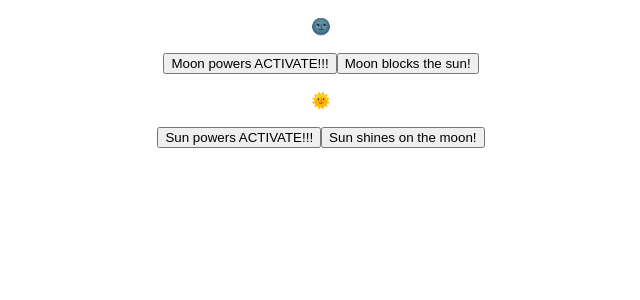
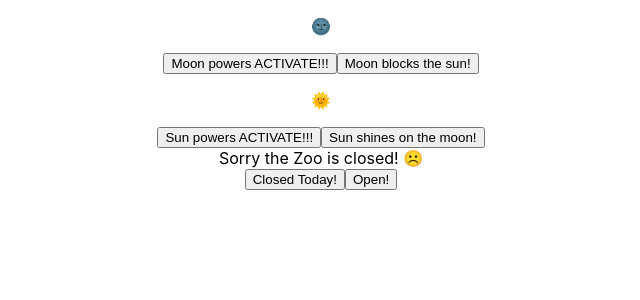
Before and after one commit to xDenzelB/react-zoo, a React (Create React App) app: page / in a window 1280 px wide. Shown: the top 300 px of the page, without its empty margins (319-959 px from the left). Built offline with nearby package versions, Linux system fonts and the light colour scheme.

Commit message:
finished with the sign

```diff
--- a/src/App.js
+++ b/src/App.js
@@ -1,6 +1,7 @@
 import logo from './logo.svg';
 import './App.css';
 import { useState } from 'react';
+import Sign from './sign';
 
 function App() {
   const [moonSize, setMoonSize] = useState(1);
@@ -32,8 +33,10 @@ function App() {
         </div>
       </section>
       <section className='open-close'>
+        <Sign isOpen={isOpen} />
         <div>
-
+          <button onClick={() => setIsOpen(false)}>Closed Today!</button>
+          <button onClick={() => setIsOpen(true)}>Open!</button>
 
         </div>
       </section>
--- a/src/sign.js
+++ b/src/sign.js
@@ -0,0 +1,10 @@
+import React from 'react';
+
+export default function sign(props) {
+  return <div>{
+    props.isOpen
+      ? 'We Are OPEN! 😃' : 'Sorry the Zoo is closed! ☹️'
+  }
+
+  </div>;
+}
```
